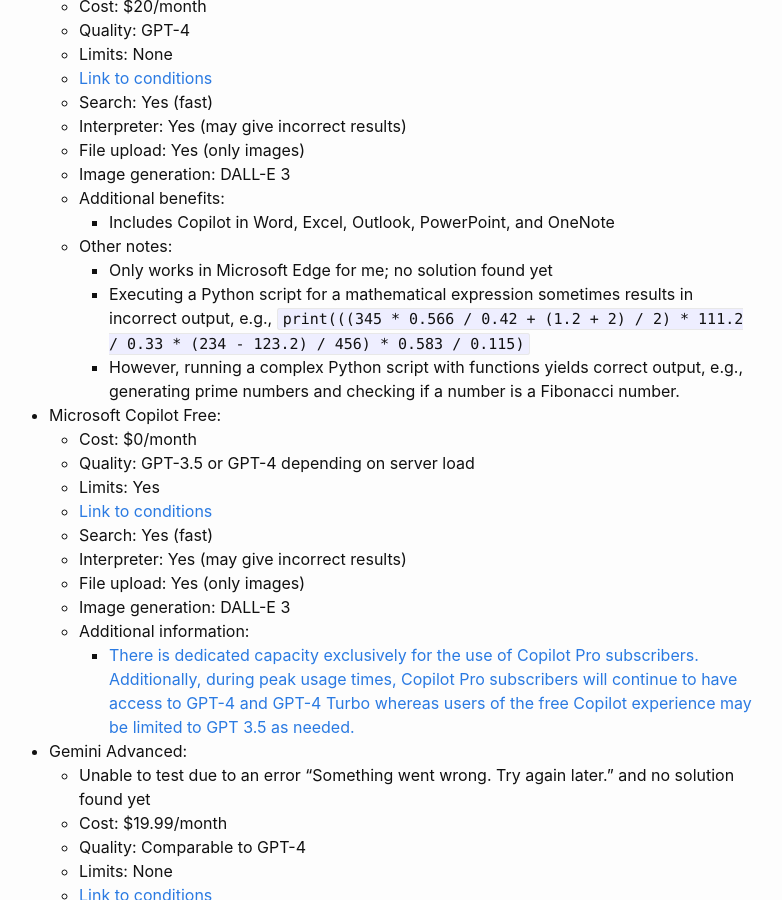
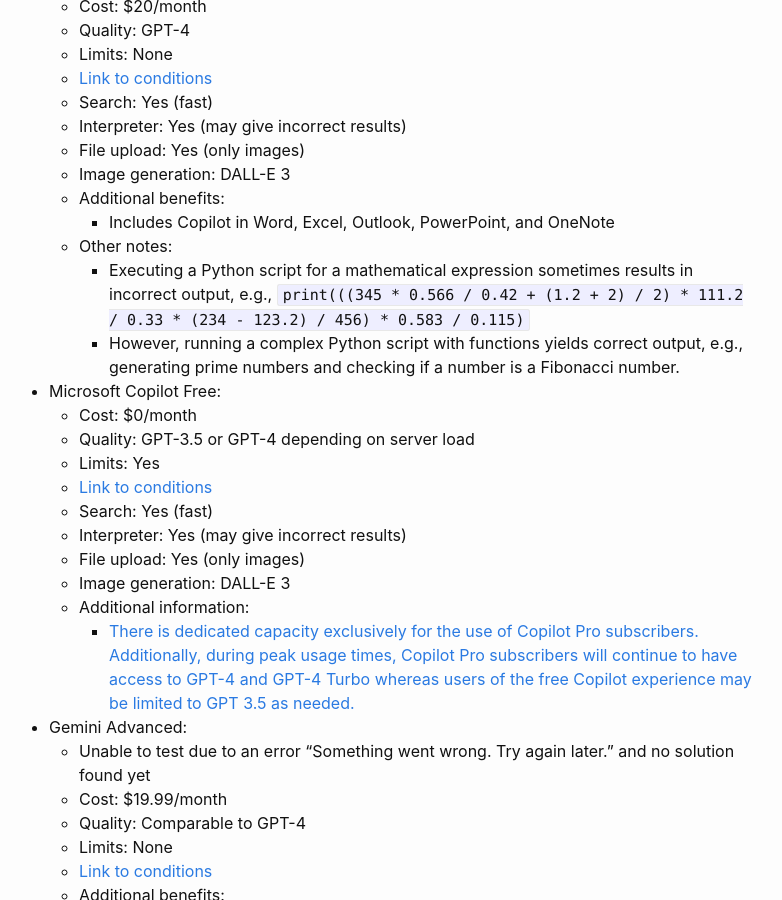
Before and after one commit to shlyapin/shlyapin.github.io, a Jekyll site: the page built from _posts/2024-02-11-chatbots.md, in a window 1280 px wide and 900 px high, scrolled down 716 px. Shown: the whole window, without its empty margins (251-1033 px from the left). Built offline with Jekyll 4.4.1, drawn with Linux system fonts in a browser that asks for light colours.

Commit message:
Modify _posts/2024-02-11-chatbots.md

```diff
--- a/_posts/2024-02-11-chatbots.md
+++ b/_posts/2024-02-11-chatbots.md
@@ -36,7 +36,6 @@ title: Comparison of Chatbots
   - Additional benefits:
     - Includes Copilot in Word, Excel, Outlook, PowerPoint, and OneNote
   - Other notes:
-    - Only works in Microsoft Edge for me; no solution found yet
     - Executing a Python script for a mathematical expression sometimes results in incorrect output, e.g., `print(((345 * 0.566 / 0.42 + (1.2 + 2) / 2) * 111.2 / 0.33 * (234 - 123.2) / 456) * 0.583 / 0.115)`
     - However, running a complex Python script with functions yields correct output, e.g., generating prime numbers and checking if a number is a Fibonacci number.
 
```
